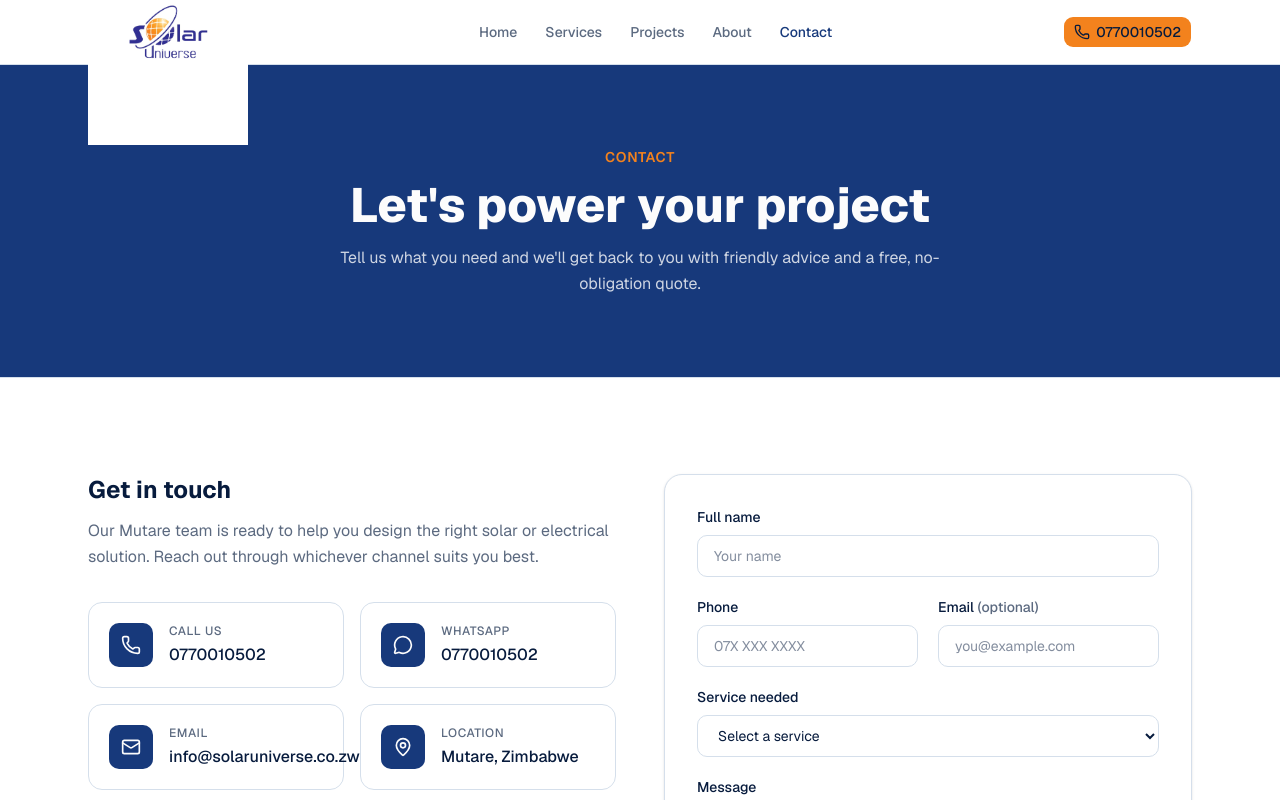
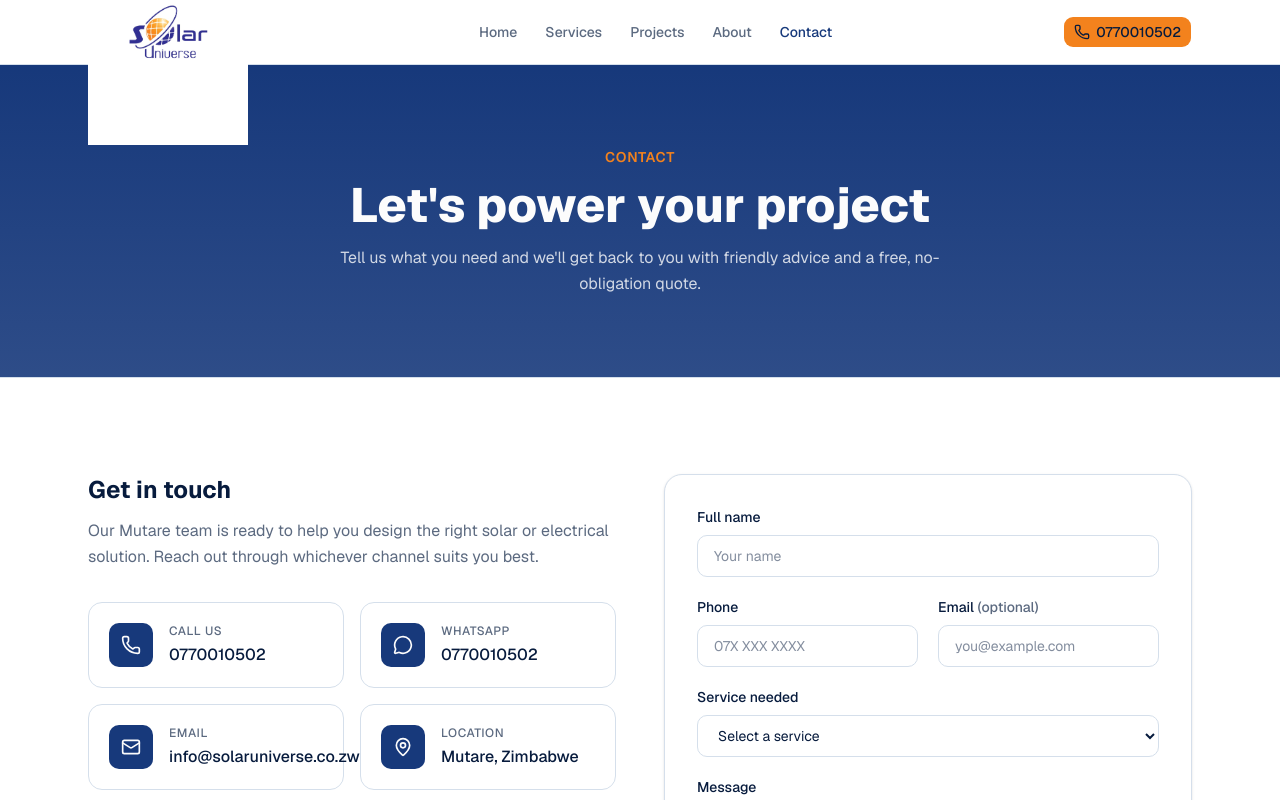
Before and after one commit to Lange591/solar, a Next.js app: page /contact in a window 1280 px wide. Shown: the top 800 px of the page. Built offline with nearby package versions, Linux system fonts and the light colour scheme.

Commit message:
Update page-hero.tsx

```diff
--- a/components/page-hero.tsx
+++ b/components/page-hero.tsx
@@ -8,7 +8,7 @@ export function PageHero({
   description: string
 }) {
   return (
-    <section className="border-b border-border bg-primary">
+    <section className="border-b border-border bg-gradient-to-b from-primary to-primary/90">
       <div className="mx-auto max-w-6xl px-4 py-16 text-center sm:px-6 md:py-20">
         <span className="font-heading text-sm font-semibold uppercase tracking-wider text-accent">
           {eyebrow}
```
